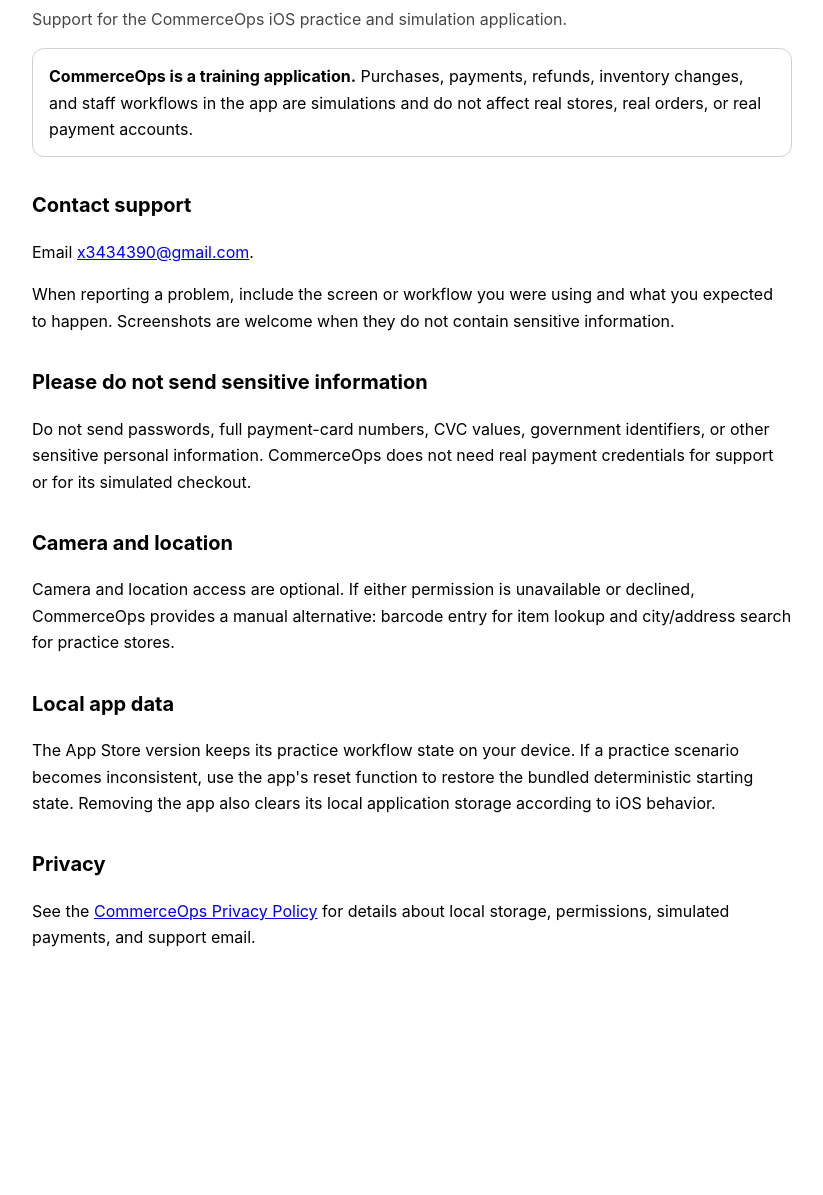
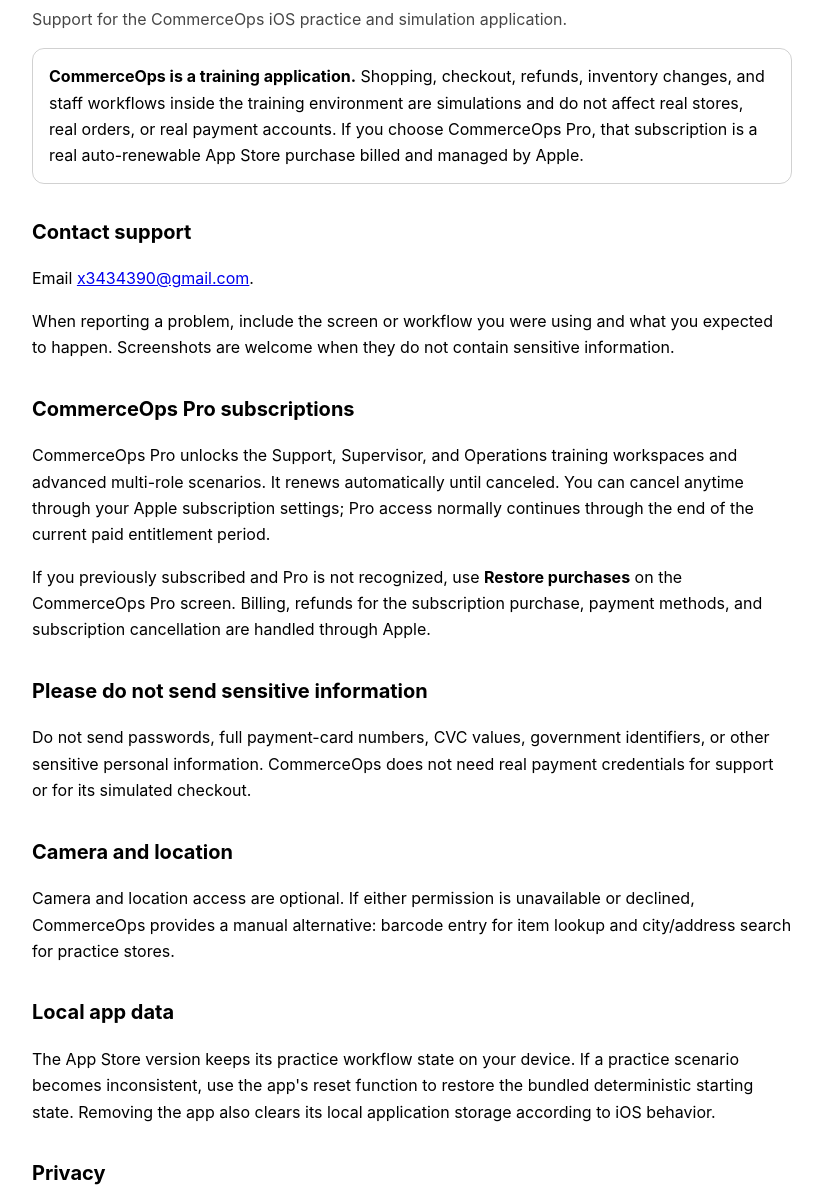
Before and after one commit to CTWalk/CTWalk.github.io, a website: page commerceops/support.html in a window 1280 px wide. Shown: the part 105-1300 px from the top of the page, without its empty margins (228-1051 px from the left). Before the commit the page ends 1144 px from the top, so only its background shows below. Drawn offline with Linux system fonts and the light colour scheme.

Commit message:
docs(commerceops): clarify Pro subscription support

```diff
--- a/commerceops/support.html
+++ b/commerceops/support.html
@@ -21,11 +21,15 @@
   <h1>CommerceOps Support</h1>
   <p class="meta">Support for the CommerceOps iOS practice and simulation application.</p>
 
-  <p class="notice"><strong>CommerceOps is a training application.</strong> Purchases, payments, refunds, inventory changes, and staff workflows in the app are simulations and do not affect real stores, real orders, or real payment accounts.</p>
+  <p class="notice"><strong>CommerceOps is a training application.</strong> Shopping, checkout, refunds, inventory changes, and staff workflows inside the training environment are simulations and do not affect real stores, real orders, or real payment accounts. If you choose CommerceOps Pro, that subscription is a real auto-renewable App Store purchase billed and managed by Apple.</p>
 
   <h2>Contact support</h2>
   <p>Email <a href="mailto:x3434390@gmail.com?subject=CommerceOps%20Support">x3434390@gmail.com</a>.</p>
   <p>When reporting a problem, include the screen or workflow you were using and what you expected to happen. Screenshots are welcome when they do not contain sensitive information.</p>
+
+  <h2>CommerceOps Pro subscriptions</h2>
+  <p>CommerceOps Pro unlocks the Support, Supervisor, and Operations training workspaces and advanced multi-role scenarios. It renews automatically until canceled. You can cancel anytime through your Apple subscription settings; Pro access normally continues through the end of the current paid entitlement period.</p>
+  <p>If you previously subscribed and Pro is not recognized, use <strong>Restore purchases</strong> on the CommerceOps Pro screen. Billing, refunds for the subscription purchase, payment methods, and subscription cancellation are handled through Apple.</p>
 
   <h2>Please do not send sensitive information</h2>
   <p>Do not send passwords, full payment-card numbers, CVC values, government identifiers, or other sensitive personal information. CommerceOps does not need real payment credentials for support or for its simulated checkout.</p>
@@ -37,7 +41,7 @@
   <p>The App Store version keeps its practice workflow state on your device. If a practice scenario becomes inconsistent, use the app's reset function to restore the bundled deterministic starting state. Removing the app also clears its local application storage according to iOS behavior.</p>
 
   <h2>Privacy</h2>
-  <p>See the <a href="./privacy.html">CommerceOps Privacy Policy</a> for details about local storage, permissions, simulated payments, and support email.</p>
+  <p>See the <a href="./privacy.html">CommerceOps Privacy Policy</a> for details about local storage, permissions, simulated payments, CommerceOps Pro entitlement checks, and support email.</p>
 </main>
 </body>
 </html>
```
